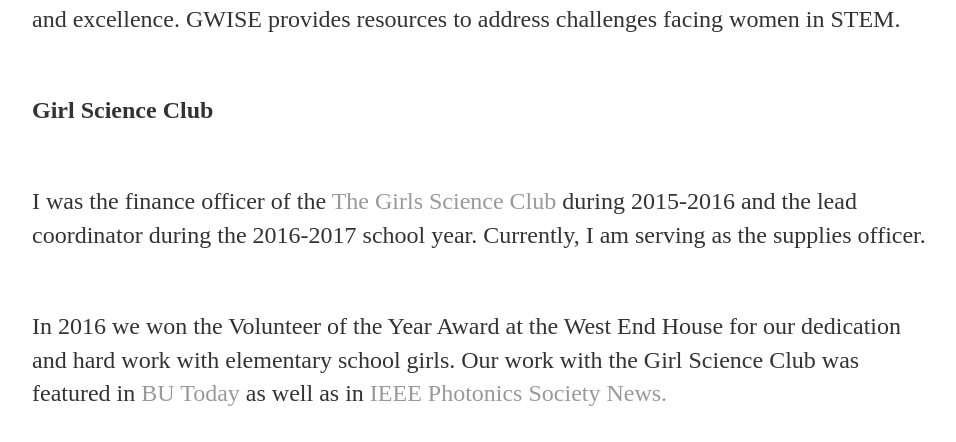
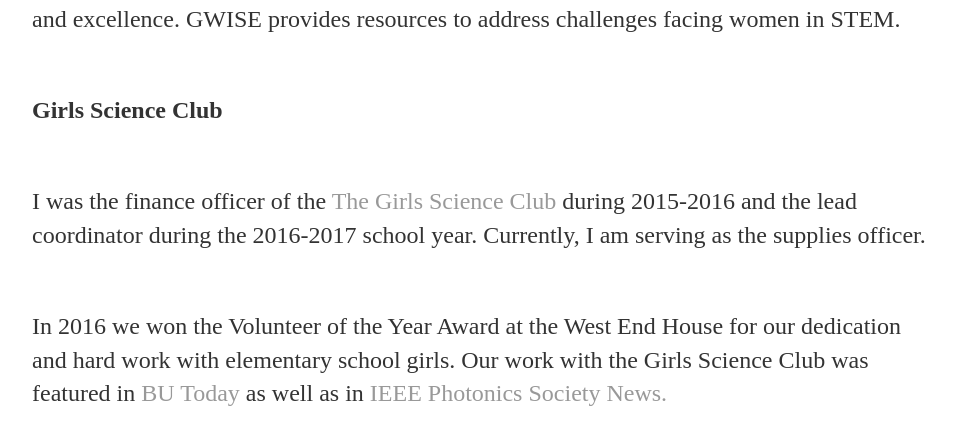
Before and after one commit to rkstan/rkstan.github.io, a Jekyll site: the page built from outreach/index.html, in a window 1280 px wide. Shown: the part 650-1092 px from the top of the page, without its empty margins (160-1116 px from the left). Built offline with Jekyll 4.4.1, drawn with Linux system fonts in a browser that asks for light colours.

Commit message:
Update index.html

```diff
--- a/outreach/index.html
+++ b/outreach/index.html
@@ -13,11 +13,11 @@ title: Outreach
 			<br>
 			<p> Graduate Women in Science and Engineering (GWISE) at Boston University strives to create a community to support and promote women in science, technology, engineering, and math fields. Through professional development seminars and workshops, social events, mentoring, and outreach, GWISE fosters interaction across disciplines at Boston University and connects graduate students to postdocs, faculty, and broader networks in Boston and beyond. GWISE is open to all who support our cause. As leaders of the community, GWISE works to advance university policies and programs that promote equality and foster diversity and excellence. GWISE provides resources to address challenges facing women in STEM.<br>
 			<br>
-			<p><b> Girl Science Club </b><br>
+			<p><b> Girls Science Club </b><br>
 			<br>
 			<p>I was the finance officer of the <a href="https://sciencegirlsclub.wordpress.com/">The Girls Science Club</a> during 2015-2016 and the lead coordinator during the 2016-2017 school year. Currently, I am serving as the supplies officer. <br>
 			<br>
-		        <p>In 2016 we won the Volunteer of the Year Award at the West End House for our dedication and hard work with elementary school girls. Our work with the Girl Science Club was featured in <a href="http://www.bu.edu/today/2017/science-club-for-girls/">BU Today</a> as well as in <a href="https://www.photonicssociety.org/images/files/publications/Newsletter/Feb_2017_PDF.pdf#page=32"> IEEE Photonics Society News.</a><br>
+		        <p>In 2016 we won the Volunteer of the Year Award at the West End House for our dedication and hard work with elementary school girls. Our work with the Girls Science Club was featured in <a href="http://www.bu.edu/today/2017/science-club-for-girls/">BU Today</a> as well as in <a href="https://www.photonicssociety.org/images/files/publications/Newsletter/Feb_2017_PDF.pdf#page=32"> IEEE Photonics Society News.</a><br>
 			<br>
 			<img style="float: center;" src="../images/Volunteer_of_the_year.jpg" width="500" height="400">
 			<p>The Girls Science Club is a project of GWISE. In coordination with the <a href="http://westendhouse.org/">West End House Boys and Girls Club</a>, we plan fun, hands on activities to convey scientific concepts. Our goal is to help encourage more girls, starting at a young age, to gain an understanding of these concepts and get excited about science and engineering. Our volunteers strive to be positive mentors and STEM role models for our club members, mostly girls in the elementary-school age group. By hosting fun activities and sharing our love for science, we can connect these girls to STEM in a positive manner, and hopefully inspire these girls to consider careers in STEM fields.<br>
```
